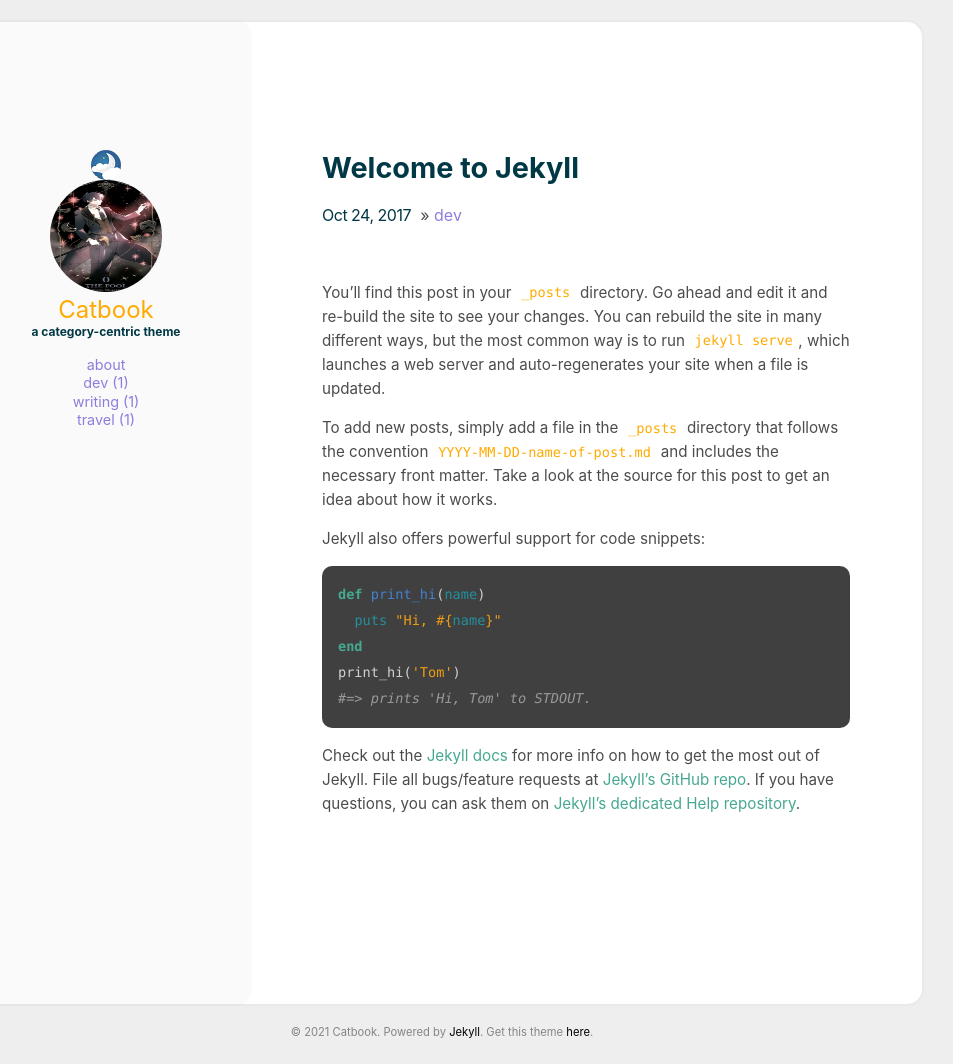
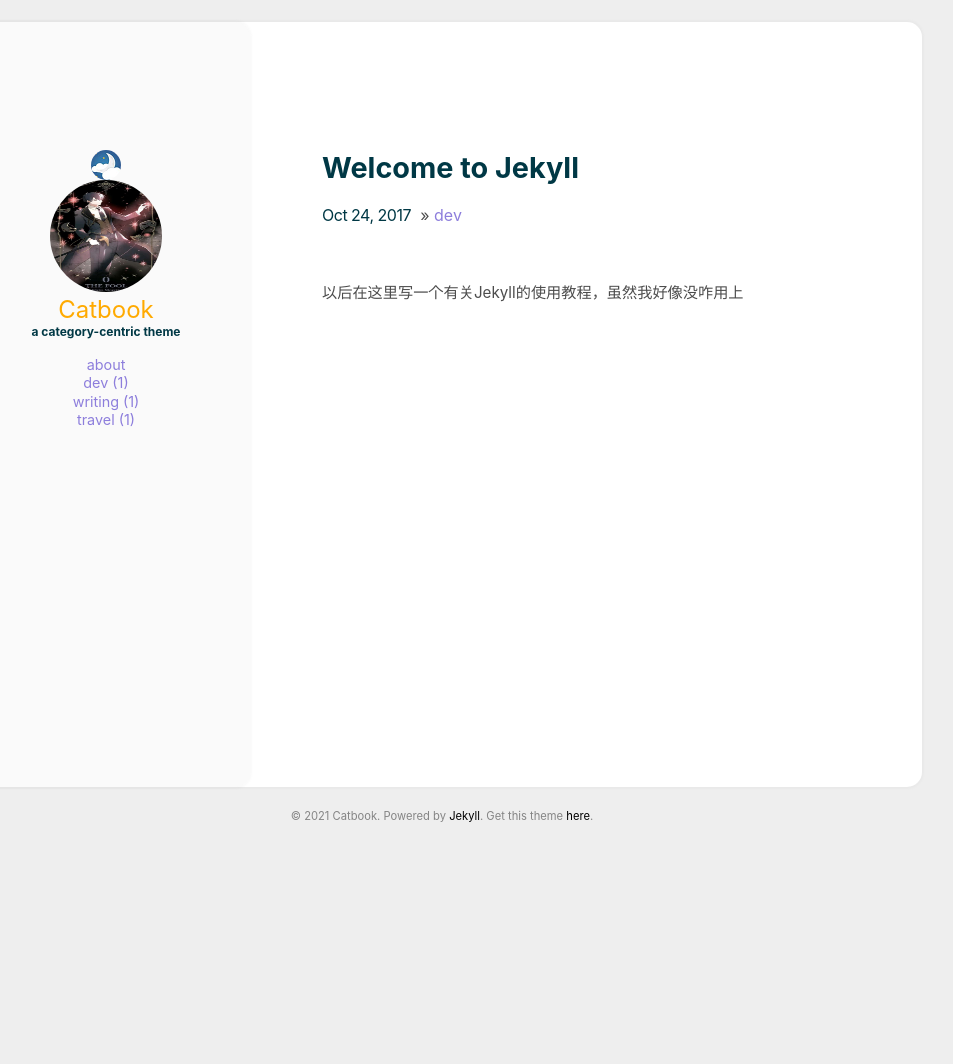
Before and after one commit to nian1125/first.github.io, a Jekyll site: the page built from _posts/2017-10-24-welcome.md, in a window 1280 px wide. Shown: the whole page, without its empty margins (198-1151 px from the left). Built offline with Jekyll 4.4.1, drawn with Linux system fonts in a browser that asks for light colours; after the commit the page ends 922 px from its top, so only the background shows below that.

Commit message:
Update 2017-10-24-welcome.md

````diff
--- a/_posts/2017-10-24-welcome.md
+++ b/_posts/2017-10-24-welcome.md
@@ -4,21 +4,7 @@ categories: [dev]
 comments: true
 ---
 
-You’ll find this post in your `_posts` directory. Go ahead and edit it and re-build the site to see your changes. You can rebuild the site in many different ways, but the most common way is to run `jekyll serve`, which launches a web server and auto-regenerates your site when a file is updated.
-
-To add new posts, simply add a file in the `_posts` directory that follows the convention `YYYY-MM-DD-name-of-post.md` and includes the necessary front matter. Take a look at the source for this post to get an idea about how it works.
-
-Jekyll also offers powerful support for code snippets:
-
-```ruby
-def print_hi(name)
-  puts "Hi, #{name}"
-end
-print_hi('Tom')
-#=> prints 'Hi, Tom' to STDOUT.
-```
-
-Check out the [Jekyll docs][jekyll] for more info on how to get the most out of Jekyll. File all bugs/feature requests at [Jekyll’s GitHub repo][jekyll-gh]. If you have questions, you can ask them on [Jekyll’s dedicated Help repository][jekyll-help].
+以后在这里写一个有关Jekyll的使用教程，虽然我好像没咋用上
 
 [jekyll]:      http://jekyllrb.com
 [jekyll-gh]:   https://github.com/jekyll/jekyll
````
